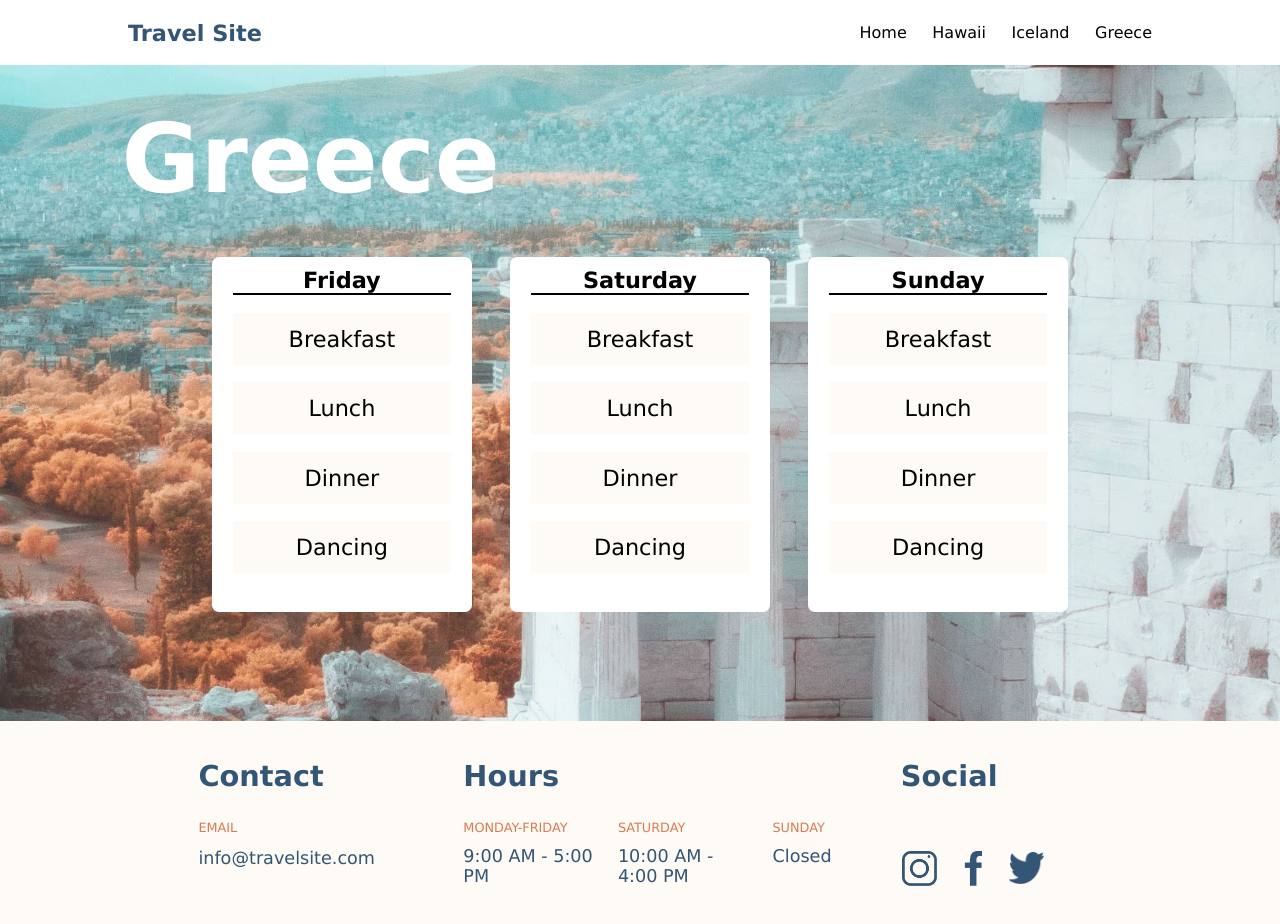
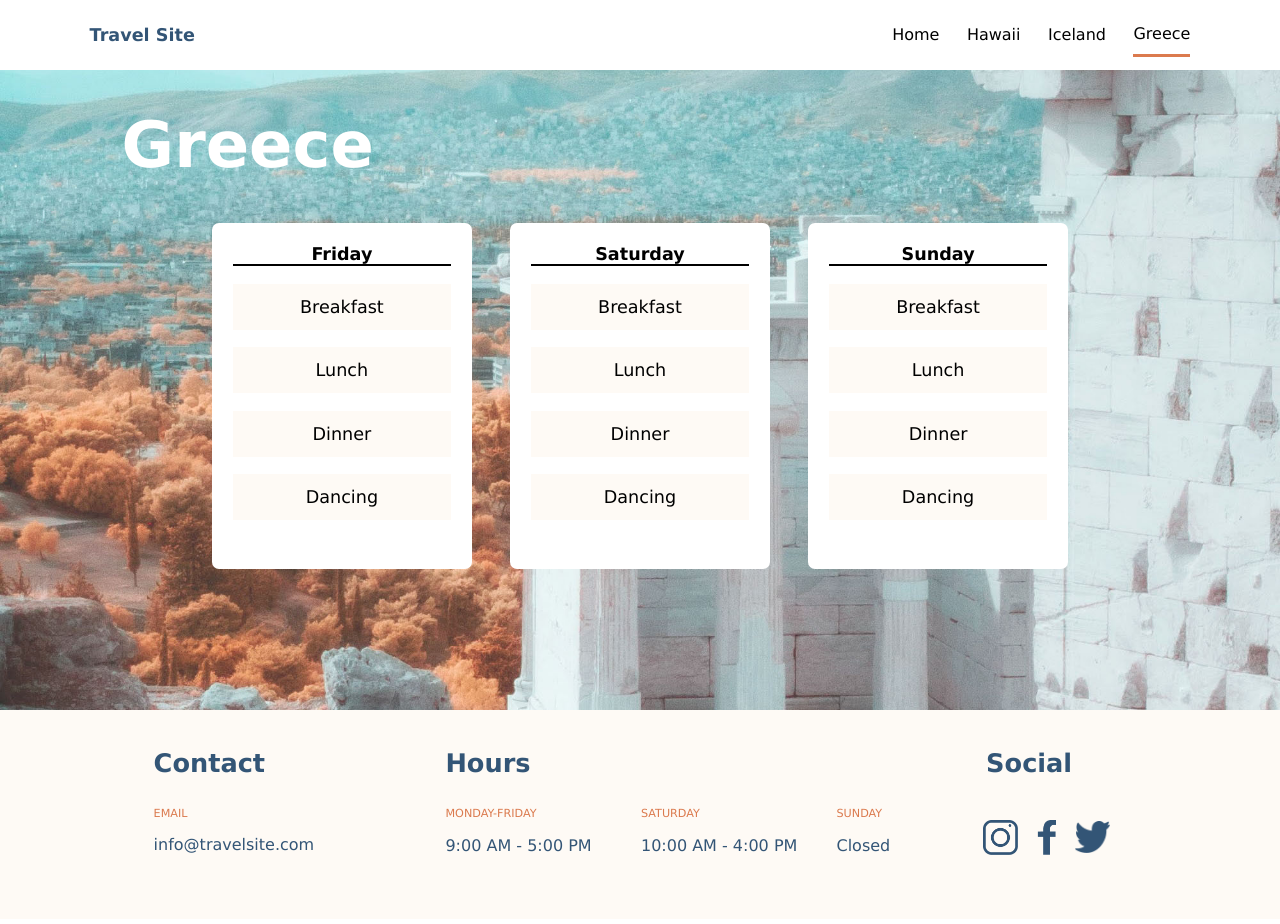
Before and after one commit to Starfodders/travelsite, a plain HTML site: page pages/greece.html in a window 1280 px wide. Drawn offline with Linux system fonts and the light colour scheme.

Commit message:
project mandatory task end

```diff
--- a/css/destinations.scss
+++ b/css/destinations.scss
@@ -17,7 +17,7 @@
     background-size: cover;
     background-position-y: (53%);
     width: 100%;
-    height: 82vh;
+    height: 80vh;
     padding: 3% 9.5% 5%;
     display: flex;
     flex-direction: column;
@@ -29,9 +29,9 @@
     text-align: center;
     background-color: white;
     width: 25%;
-    padding: 1% 2% 2%;
+    padding: 2% 2% 3%;
     border-radius: 7px;
-    font-size: 1.4rem;
+    font-size: $sm-heading;
     margin: 0 -5%;
 }
 .hawaii {
--- a/css/main.scss
+++ b/css/main.scss
@@ -6,7 +6,7 @@
     display: flex;
     justify-content: space-between;
     align-items: center;
-    padding: 5% 10%;
+    padding: 10% 7%;
 
     &__left {
         width: 50%;
@@ -22,7 +22,6 @@
 
         &--paragraph {
             color: $body-color;
-            font-size: $sm-heading;
             margin-bottom: 5%;
         }
 
@@ -31,9 +30,8 @@
             background-color: $highlight-orange;
             border: none;
             width: 30%;
-            padding: 1.5% 4%;
+            padding: 2% 4%;
             border-radius: 20px;
-            font-size: $sm-heading;
         }
     }
 
@@ -53,23 +51,45 @@
     &--title {
         color: $body-color;
         font-size: $mid-heading;
+        margin-bottom: 2%;
     }
 
     &__card-container {
         display: flex;
-        padding: 2% 5%;
+        padding: 2%;
 
         &-card {
             @include card("../assets/images/hawaii.jpg");
             font-size: $mid-heading;
             font-weight: 700;
             cursor: pointer;
+
+            &:hover {
+                animation: card-choice 2s forwards ease-out;
+            }
         }
+
+
     }
 }
+
 .recommendations__card-container-card:nth-child(2) {
-    @include card("../assets/images/iceland.jpg")
+    @include card("../assets/images/iceland.jpg");
 }
 .recommendations__card-container-card:nth-child(3) {
-    @include card("../assets/images/greece.jpg")
+    @include card("../assets/images/greece.jpg");
 }
+@keyframes card-choice {
+    0% {
+        background-size: 100%;
+        border: solid 1px rgba(0, 0, 0, 0.2);
+    }
+    25% {
+        border: solid 3px $highlight-orange;
+    }
+    100% {
+        background-size: 150%;
+        border: solid 3px $highlight-orange;
+
+    }
+}
--- a/css/partials/global.scss
+++ b/css/partials/global.scss
@@ -43,15 +43,15 @@ html {
 $highlight-orange: #DB7A4E;
 $body-color: #335576;
 $bg-color: #FEFAF5;
-$dest-heading: 6rem;
-$heading: 2.7rem;
-$mid-heading: 2rem;
-$sm-heading: 1.4rem;
+$dest-heading: 4rem;
+$heading: 2rem;
+$mid-heading: 1.6rem;
+$sm-heading: 1.1rem;
 
 //MIXINS
 @mixin sectional {
     width: 100%;
-    padding: 5% 10%;
+    padding: 5% 8%;
 }
 
 @mixin card($src) {
@@ -86,7 +86,7 @@ header {
     display: flex;
     justify-content: space-between;
     align-items: center;
-    padding: 1% 10%;
+    padding: 1% 7%;
     background-color: #ffffff;
 
     &__logo {
@@ -106,11 +106,14 @@ header {
             color: black;
             padding: 2% 0;
 
-            &:active {
+            &:hover {
                 border-bottom: solid 3px $highlight-orange;
             }
         }
     }
+}
+.active {
+    border-bottom: solid 3px $highlight-orange;
 }
 
 .footer {
@@ -118,7 +121,7 @@ header {
     color: $body-color;
     display: flex;
     width: 100%;
-    padding: 3% 15.5%;
+    padding: 3% 12% 5%;
     flex-wrap: wrap;
 
     &__top {
@@ -128,7 +131,7 @@ header {
         margin-bottom: 3%;
 
         &--title {
-            font-size: 1.8rem;
+            font-size: $mid-heading;
             width: 30%;
         }
     }
@@ -162,12 +165,13 @@ header {
         }
         &--title {
             color: $highlight-orange;
-            font-size: 0.8rem;
+            font-size: 0.7rem;
             text-transform: uppercase;
             margin-bottom: 5%;
         }
         &--detail {
-            font-size: 1.1rem;
+            display: flex;
+            flex-wrap: nowrap;
         }
      }
 }
@@ -176,7 +180,7 @@ header {
 .footer__bottom--container:nth-child(2) {
     display: flex;
     justify-content: space-between;
-    gap: 5%;
+    width: 35%;
 }
 .footer__bottom--container--hours > .footer__bottom--title{
     margin-bottom: 8%;
@@ -187,6 +191,7 @@ header {
 }
 .footer__top--title:nth-child(3), .footer__bottom--container:nth-child(3) {
     display: flex;
+    width: 20%;
     justify-content: center;
     margin-left: -10%;
 }
--- a/pages/greece.html
+++ b/pages/greece.html
@@ -19,7 +19,7 @@
                         <a href ="../index.html" class = "nav__list--item"><li>Home</li></a>
                         <a href ="./hawaii.html" class = "nav__list--item"><li>Hawaii</li></a>
                         <a href ="./iceland.html" class = "nav__list--item"><li>Iceland</li></a>
-                        <a href ="./greece.html" class = "nav__list--item"><li>Greece</li></a>
+                        <a href ="./greece.html" class = "nav__list--item active"><li>Greece</li></a>
                     </ul>
                 </nav>
         </header>
```
Also changed, not shown: index.html (+2 -2 lines), pages/hawaii.html (+1 -1 lines), pages/iceland.html (+1 -1 lines), css/destinations.css, css/main.css, css/partials/global.css, 3 other files.
